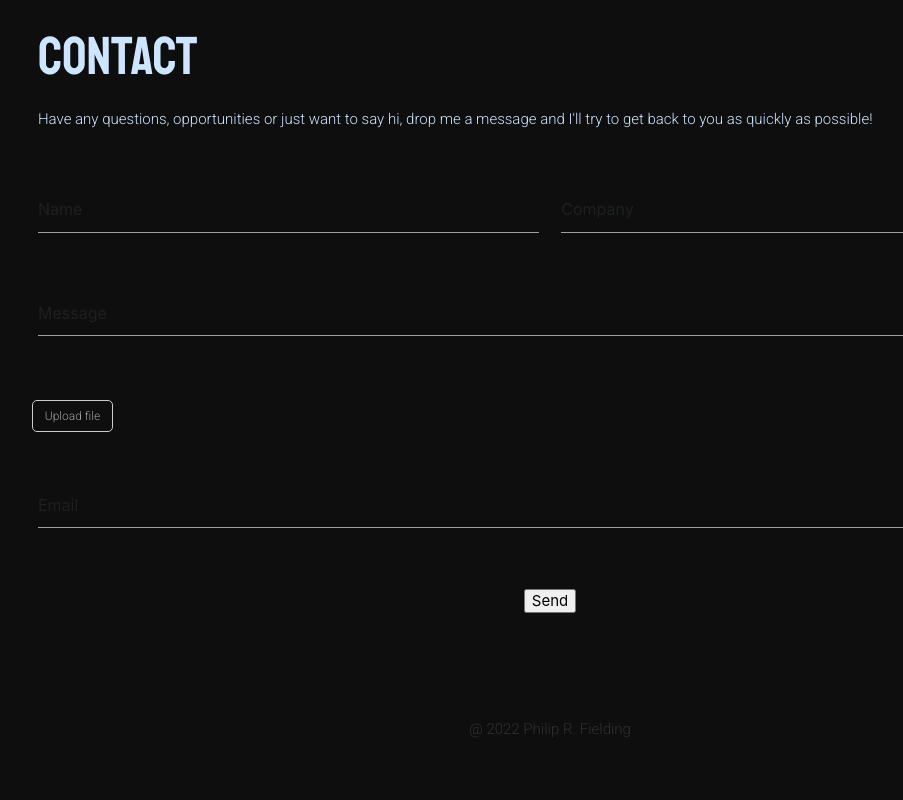
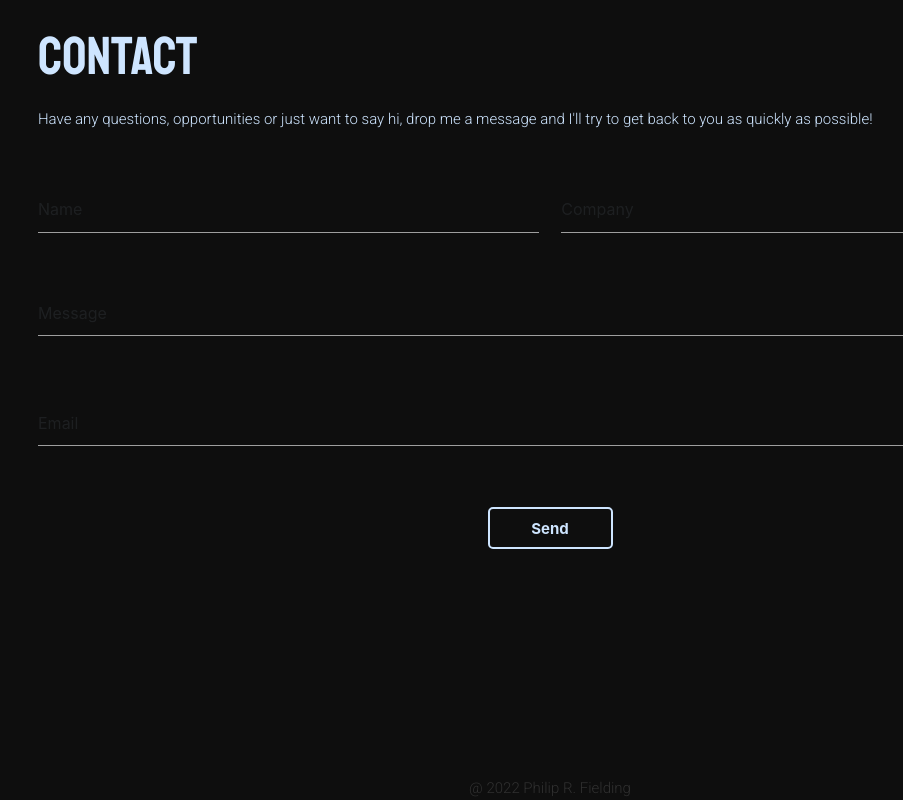
Before and after one commit to PhilwithoneL/philip-fielding-portfolio, a React (Create React App) app in the folder portfolio/: page / in a window 1280 px wide. Shown: the part 2793-3593 px from the top of the page, without its empty margins (90-993 px from the left). Before the commit the page ends 3561 px from the top, so only its background shows below. Built offline with nearby package versions, Linux system fonts and the light colour scheme.

Commit message:
Removed the upload file scetion of contact form & and added in function to check whether the form is full filled out before allowing user to send

```diff
--- a/portfolio/src/components/Contact.js
+++ b/portfolio/src/components/Contact.js
@@ -17,7 +17,10 @@ const Contact = () => {
 
         console.log(form.current)
 
-        emailjs.sendForm('service_zou5uon', 'template_daozfqo', form.current , 'user_V6NRqpoBcAF9DM8pV3Aq1')
+        if(e.target.from_name.value === "" || e.target.Company.value === "" || e.target.Message.value === "" || e.target.Email.value === "") {
+            alert('Please enter all information before you send');
+        } else {
+            emailjs.sendForm('service_zou5uon', 'template_daozfqo', form.current , 'user_V6NRqpoBcAF9DM8pV3Aq1')
 
             .then((result) => {
                 console.log(result.text);
@@ -26,6 +29,9 @@ const Contact = () => {
             });
 
             e.target.reset()
+        }
+
+
     }
 
     return (
@@ -39,7 +45,7 @@ const Contact = () => {
              <div class="form" >
 
                 <div className = "col s1"></div>
-                    <form  class="col s10" onSubmit={sendEmail} ref = {form}>
+                    <form  class="col s10" onSubmit={sendEmail} ref = {form} enctype="multipart/form-data">
                         <div class="row" >
                             <div class="input-field col m6 s12">
                             <input placeholder="Name" type="text" class="validate" name="from_name"></input>
@@ -52,24 +58,24 @@ const Contact = () => {
                         </div>
                         <div class="row">
                             <div class="input-field col s12">
-                            <textarea id="textarea1" class="materialize-textarea" placeholder= "Message" name="Messsage"></textarea>
+                            <textarea id="textarea1" class="materialize-textarea" placeholder= "Message" name="Message"></textarea>
                             <label for="textarea1"></label>
                             </div>
                         </div>
 
-                        <div className = "row">
+                        {/* <div className = "row">
                             <label className ="input-field inline upload-btn">
-                                <input type="file" id = "myFile"></input>
+                                <input type="file" id = "myFile" name="my_file"></input>
                                 Upload file
                             </label>
-                        </div>
+                        </div> */}
 
                         <div class="row">
                             <div class="col s12">
                             <div className="input-field">
                                 <input id="email_inline" type="email" class="validate" placeholder="Email" name="Email"></input>
                                 <label for="email_inline"></label>
-                                <span class="helper-text" data-error="wrong" data-success="right"></span>
+                                <span class="helper-text" data-error="Please enter a valid Email address" data-success="Correct"></span>
                             </div>
                             </div>
                         </div>
@@ -77,7 +83,7 @@ const Contact = () => {
                         <div className = "row submit-btn-container">
 
                             <div className ="center-div">
-                                <input type="submit" value="Send" />
+                                <input type="submit" value="Send" className ="submit-btn center-div"/>
                                 {/* <input className ="submit-btn center-div" type ="submit" value="Send">Submit</input> */}
                             </div>
 
```
